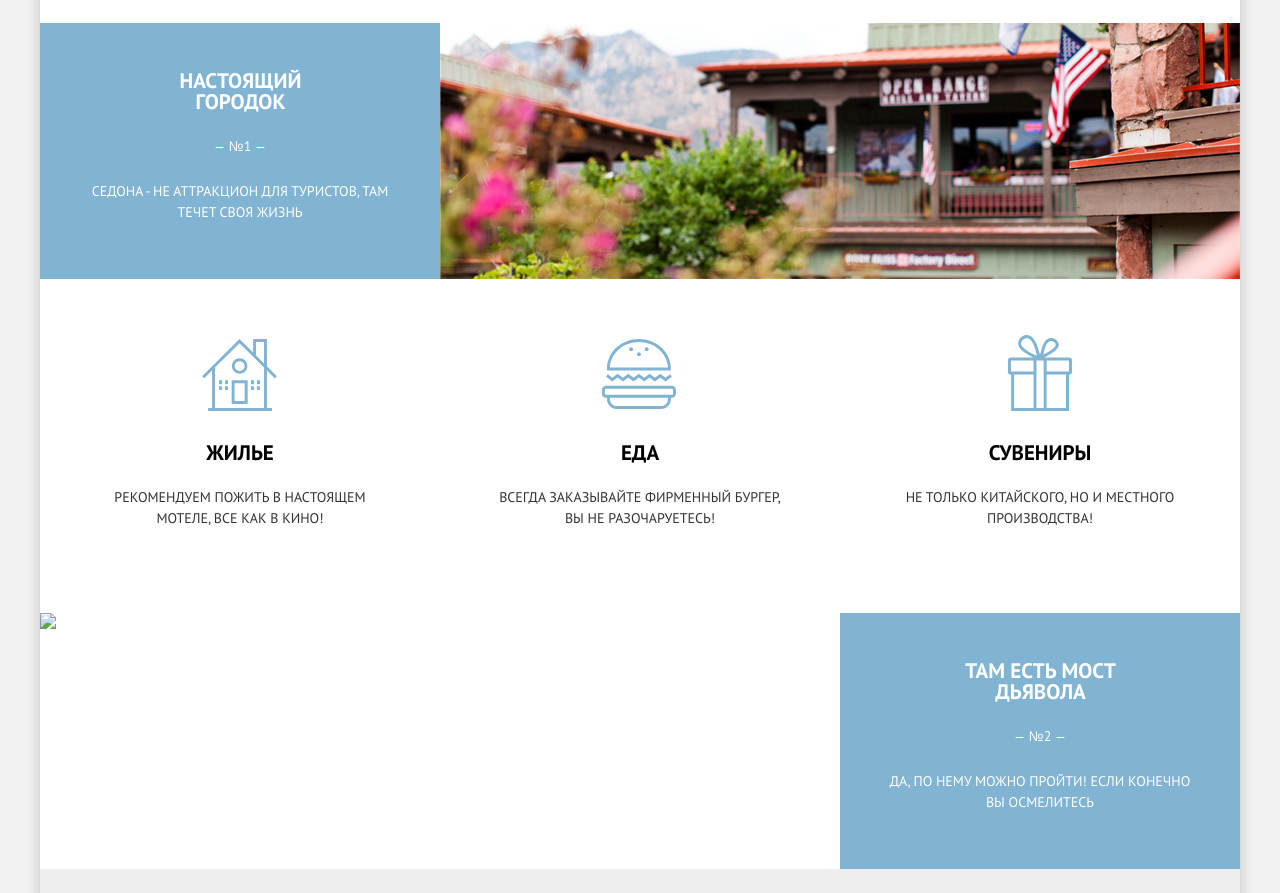
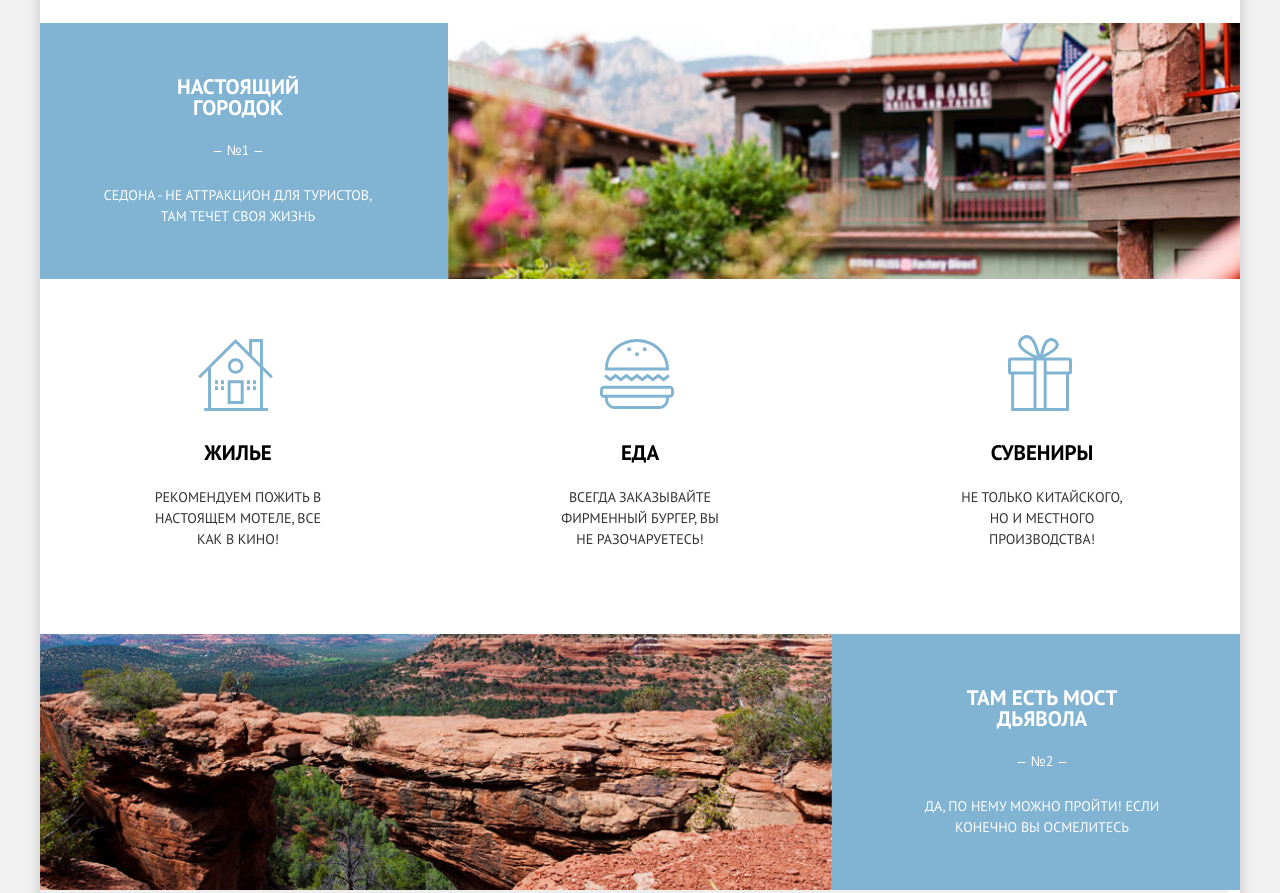
Before and after one commit to artytrik/Sedona, a plain HTML site: page index.html in a window 1280 px wide. Shown: the part 760-1653 px from the top of the page. Drawn offline with Linux system fonts and the light colour scheme.

Commit message:
Резиновая верстка

```diff
--- a/css/style.css
+++ b/css/style.css
@@ -15,7 +15,7 @@
 
 body {
   position: relative;
-  min-width: 1200px;
+  min-width: 768px;
 
   margin: 0;
   padding: 0;
@@ -40,7 +40,7 @@ img {
 }
 
 .container {
-  width: 1200px;
+  max-width: 1200px;
   margin: 0 auto;
   padding: 0;
 
@@ -115,7 +115,6 @@ input[type="checkbox"].visually-hidden {
 .site-navigation li:nth-child(4n-1),
 .site-navigation li:nth-child(4n){
   text-align: right;
-  margin: 0;
 }
 
 .site-navigation li:nth-child(4n){
@@ -200,24 +199,35 @@ input[type="checkbox"].visually-hidden {
   margin: 0;
   padding: 0;
 
-  width: 1200px;
+  width: 100%;
 
   list-style: none;
 }
 
-.feature-item-definition,
-.town-feature-definition,
-.feature-item-grey {
-  width: 400px;
+.feature-item-blue {
+  width: 100%;
 }
 
-.feature-item-definition p {
-  margin: 0 40px;
+.feature-item-blue-definition,
+.town-feature-item,
+.feature-item-grey {
+  width:33%;
+  box-sizing: border-box;
+  padding: 0 5%;
+}
+
+.feature-item-blue-definition {
+
+}
+
+.feature-item-blue-definition p {
+  margin: 0;
+  padding: 0;
   margin-bottom: 24px;
 }
 
 .feature-item-grey p {
-  margin: 0 60px;
+  margin: 0;
   margin-bottom: 24px;
 }
 
@@ -225,8 +235,23 @@ input[type="checkbox"].visually-hidden {
   margin-bottom: 60px;
 }
 
-.feature-item-blue .feature-item-definition {
-  background-color: #81b3d2;
+
+.feature-item-picture {
+  width: 66%;
+  height: 256px;
+  max-height: 401px;
+}
+
+
+.feature-item-blue:first-of-type .feature-item-picture {
+  background: url("../img/town.jpg") no-repeat center;
+  background-size: cover;
+}
+
+.feature-item-blue:nth-of-type(2) .feature-item-picture {
+  order: -1;
+  background: url("../img/bridge.jpg") no-repeat center;
+  background-size: cover;
 }
 
 .feature-item-blue,
@@ -235,8 +260,17 @@ input[type="checkbox"].visually-hidden {
 }
 
 .feature-item-blue img {
-  width: 800px;
+  width: 66%;
   height: 256px;
+  max-height: 401px;
+}
+
+.feature-item-blue-content {
+  display: flex;
+  background-color: #81b3d2;
+   justify-content: space-between;
+
+  color: #ffffff;
 }
 
 .feature-number-blue,
@@ -266,19 +300,19 @@ input[type="checkbox"].visually-hidden {
 
 .feature-item-blue h3,
 .feature-item-grey h3 {
+  display: block;
+  vertical-align: middle;
   font-size: 21px;
-  margin: 47px 124px 24px 125px;
+  width: 166px;
+  margin: 0 auto;
   text-align: center;
+  margin-top: 53px;
+  margin-bottom: 22px;
 }
 
 .feature-item-blue {
-  display: -webkit-box;
-  display: -ms-flexbox;
-  display: flex;
-  -ms-flex-wrap: wrap;
-      flex-wrap: wrap;
 
-  color: #ffffff;
+
 }
 
 .feature-item-blue:nth-of-type(2) img {
@@ -303,6 +337,7 @@ input[type="checkbox"].visually-hidden {
   display: -webkit-box;
   display: -ms-flexbox;
   display: flex;
+  justify-content: space-between;
 
   margin: 0;
   padding: 0;
@@ -313,7 +348,6 @@ input[type="checkbox"].visually-hidden {
 .town-feature-item {
   position: relative;
   color: #333333;
-  width: 400px;
 }
 
 .town-feature-item::before {
@@ -362,7 +396,7 @@ input[type="checkbox"].visually-hidden {
 }
 
 .town-feature-item h3 {
-  margin: 0;
+  margin: 0 auto;
   margin-top: 163px;
   margin-bottom: 24px;
 
--- a/index.html
+++ b/index.html
@@ -35,12 +35,14 @@
         <h2 class="visually-hidden">Преимущества</h2>
         <ol class="feature-list">
           <li class="feature-item-blue">
-            <div class="feature-item-definition">
+            <div class="feature-item-blue-content">
+              <div class="feature-item-blue-definition">
                 <h3>Настоящий городок</h3>
                 <p class="feature-number-blue">№1</p>
                 <p>Седона - не аттракцион для туристов, там течет своя жизнь</p>
               </div>
-            <img src="img/town-fix.jpg" width="800" height="256" alt="Городок Седона">
+              <div class="feature-item-picture"></div>
+            </div>
             <section class="town-feature">
               <h2 class="visually-hidden">Преимущества городка</h2>
               <ul class="town-feature-list">
@@ -60,12 +62,14 @@
             </section>
           </li>
           <li class="feature-item-blue">
-            <div class="feature-item-definition">
+            <div class="feature-item-blue-content">
+              <div class="feature-item-blue-definition">
                 <h3>Там есть мост дьявола</h3>
                 <p class="feature-number-blue">№2</p>
                 <p>Да, по нему можно пройти! Если конечно вы осмелитесь</p>
               </div>
-            <img src="img/bridge-fix.jpg" width="800" height="256" alt="Мост дьявола">
+              <div class="feature-item-picture"></div>
+            </div>
           </li>
           <li class="feature-item-grey">
               <h3>Небольшая площадь</h3>
```
Lines whose indentation alone changed are shown as unchanged.
